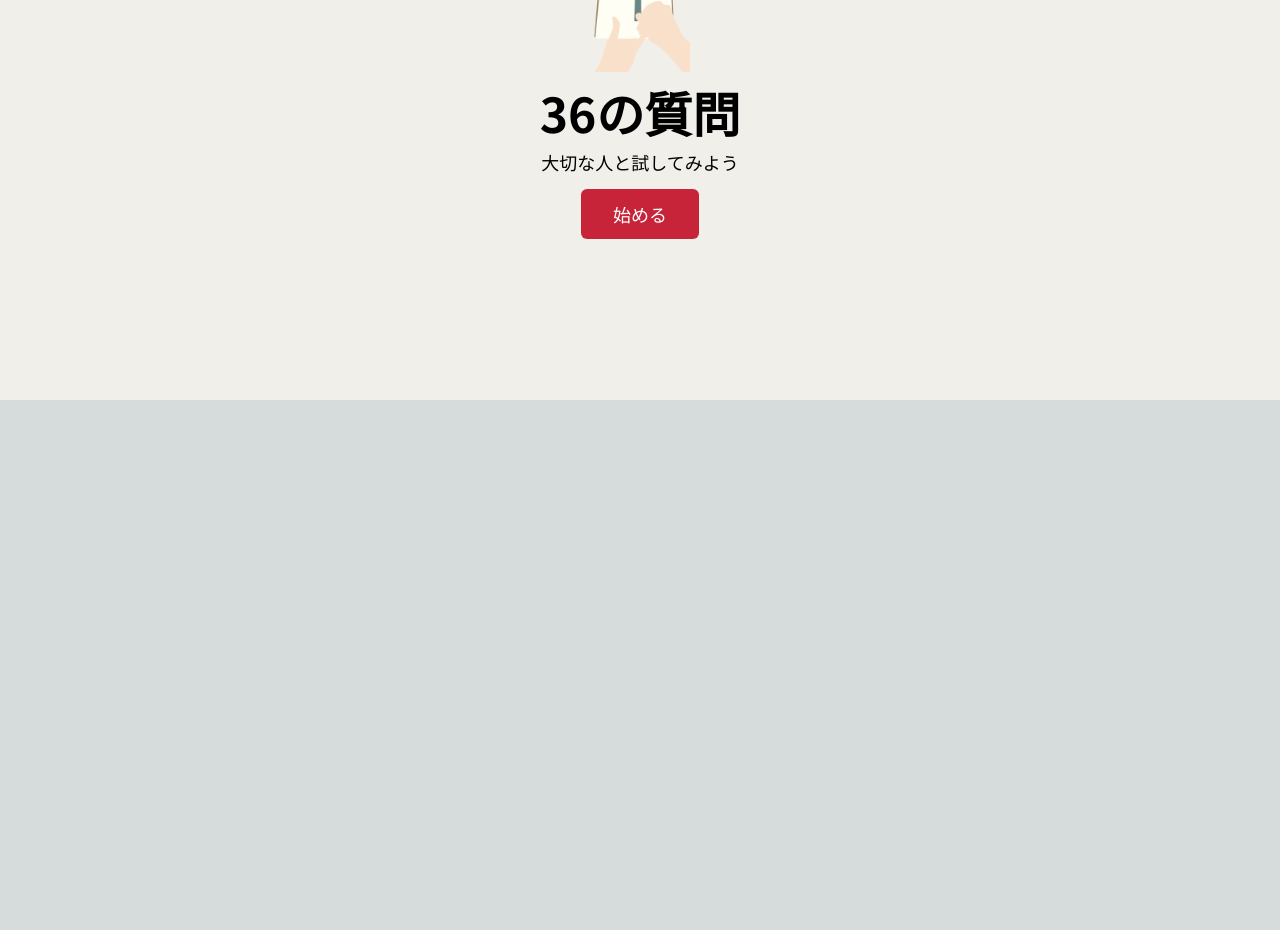
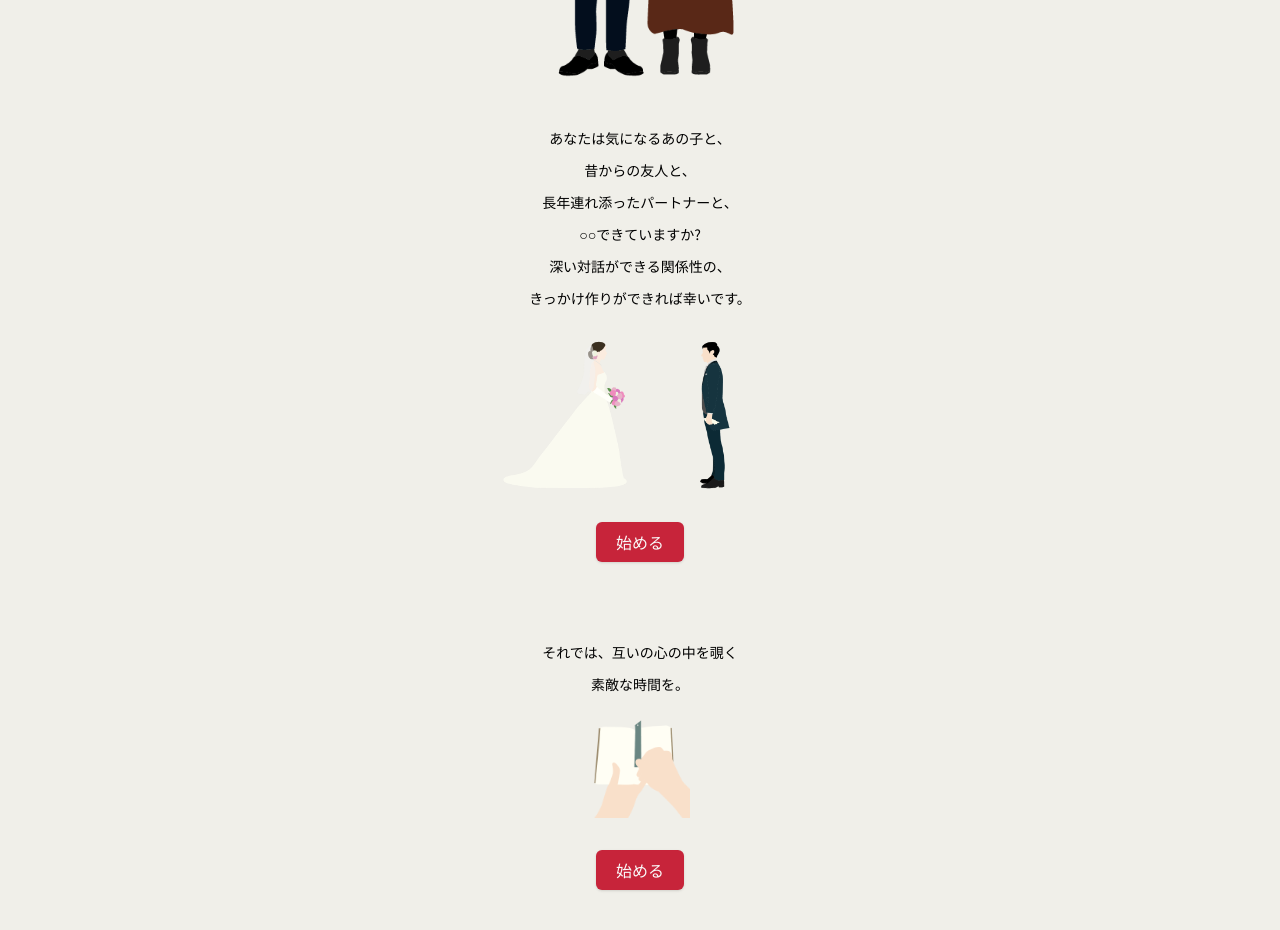
Before and after one commit to kimukimuyuya/36-questions, a Next.js app in the folder my-app/: page / in a window 1280 px wide. Shown: the part 400-1330 px from the top of the page. Before the commit the page ends 800 px from the top, so only its background shows below. Built offline with nearby package versions, Linux system fonts and the light colour scheme.

Commit message:
feat: :art: LP作業途中だがいったんコミット

```diff
--- a/my-app/src/pages/index.tsx
+++ b/my-app/src/pages/index.tsx
@@ -1,49 +1,78 @@
 import Head from 'next/head';
 import Link from 'next/link';
 import Image from 'next/image';
+import { Button } from '@/components/ui/button';
+import router from 'next/router';
 
 const Home = () => {
   return (
-    <div className="flex flex-col items-center justify-center min-h-screen py-2 bg-bgColor">
+    <div className="flex flex-col items-center justify-center min-h-screen py-4 bg-bgColor">
       <Head>
         <title>36の質問 - ランディングページ</title>
         <link rel="icon" href="/favicon.ico" />
       </Head>
 
-      <main className="flex flex-col items-center justify-center flex-1 px-4 text-center my-32">
-        <div className="flex items-center justify-center">
+      <main className="flex flex-col items-center justify-center flex-1 mx-8 text-center mt-20">
+        <div className='mb-12 bg-[url("/couple.png")] bg-cover bg-center w-full h-96 flex flex-col items-center justify-center'>
+          <p>関係性を深める、話題提供アプリ</p>
+          <h1 className="text-4xl font-bold mt-2 text-baseColor">36の質問</h1>
+        </div>
+        <div className=''>
+          <p className="text-sm">
+            あなたは気になるあの子と、
+          </p>
+          <p className="mt-3 text-sm">
+            昔からの友人と、
+          </p>
+          <p className="mt-3 text-sm">
+            長年連れ添ったパートナーと、
+          </p>
+          <p className="mt-3 text-sm">
+            ○○できていますか?
+          </p>
+          <p className="mt-3 text-sm">
+            深い対話ができる関係性の、
+          </p>
+          <p className="mt-3 text-sm">
+            きっかけ作りができれば幸いです。
+          </p>
+          </div>
+          <div className="flex items-center justify-center mt-8">
             <Image
               src="/bride.png"
               alt="新婦"
-            width={200}
-            height={200}
+              width={150}
+              height={150}
             />
             <Image
               src="/bridegroom.png"
               alt="新郎"
-            width={200}
-            height={200}
+              width={150}
+              height={150}
             />
         </div>
+        <Button className='p-5 text-md my-8 bg-baseColor hover:bg-baseColor' onClick={() => router.push('/questions/1')}>
+            始める
+        </Button>
+        <div className='mt-12'>
+          <p className='text-sm'>
+            それでは、互いの心の中を覗く
+          </p>
+          <p className='text-sm mt-3'>
+            素敵な時間を。
+          </p>
+          <div className='mt-6 flex justify-center'>
             <Image
               src="/book.png"
               alt="本"
               width={100}
               height={100}
             />
-        <h1 className="text-5xl font-bold mt-4">36の質問</h1>
-        <p className="mt-3 text-lg">
-          大切な人と試してみよう
-        </p>
-
-        <div className="mt-6">
-          <Link
-            href="/questions/1"
-            className="px-8 py-3 text-lg font-medium text-white bg-baseColor rounded-md hover:bg-baseColor"
-          >
+          </div>
+        </div>
+        <Button className='p-5 text-md my-8 bg-baseColor hover:bg-baseColor' onClick={() => router.push('/questions/1')}>
           始める
-          </Link>
-        </div>
+        </Button>
       </main>
 
       {/* <footer className="flex items-center justify-center w-full h-24 border-t">
```
Lines whose indentation alone changed are shown as unchanged.
